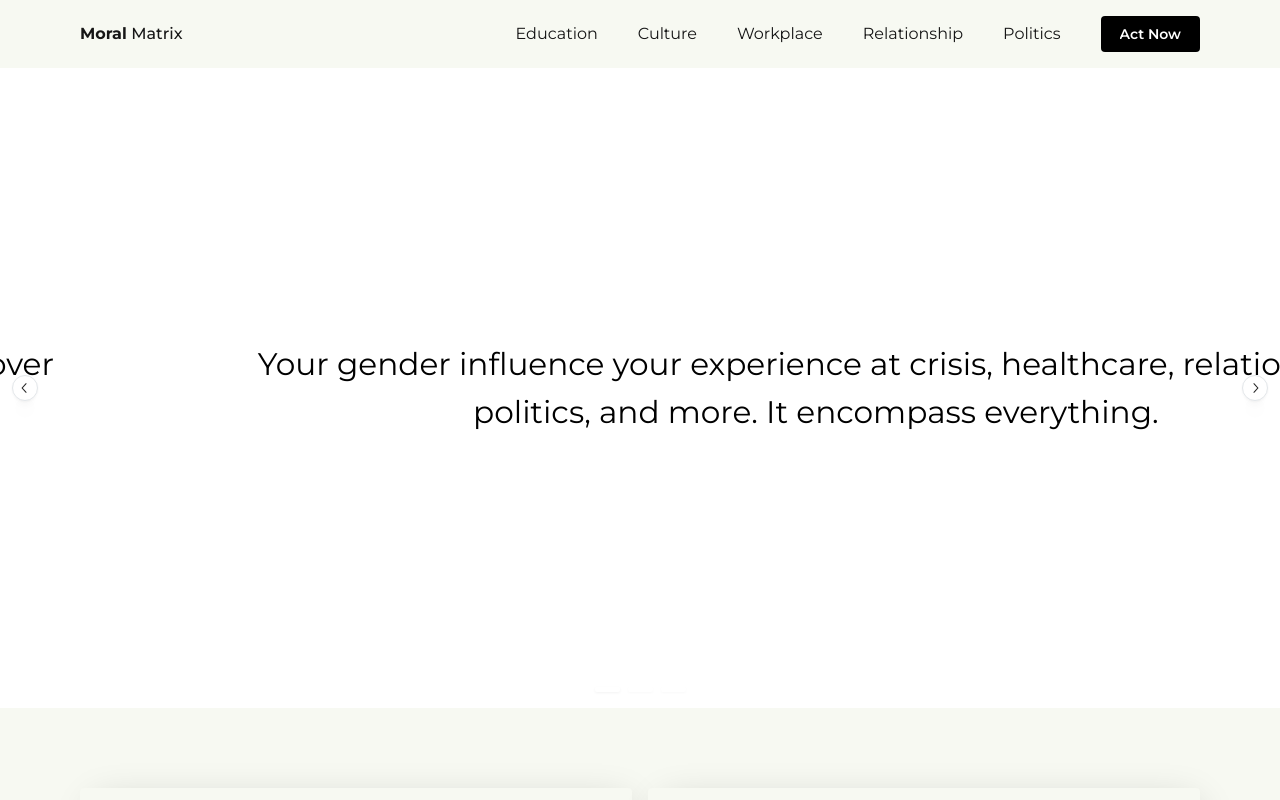
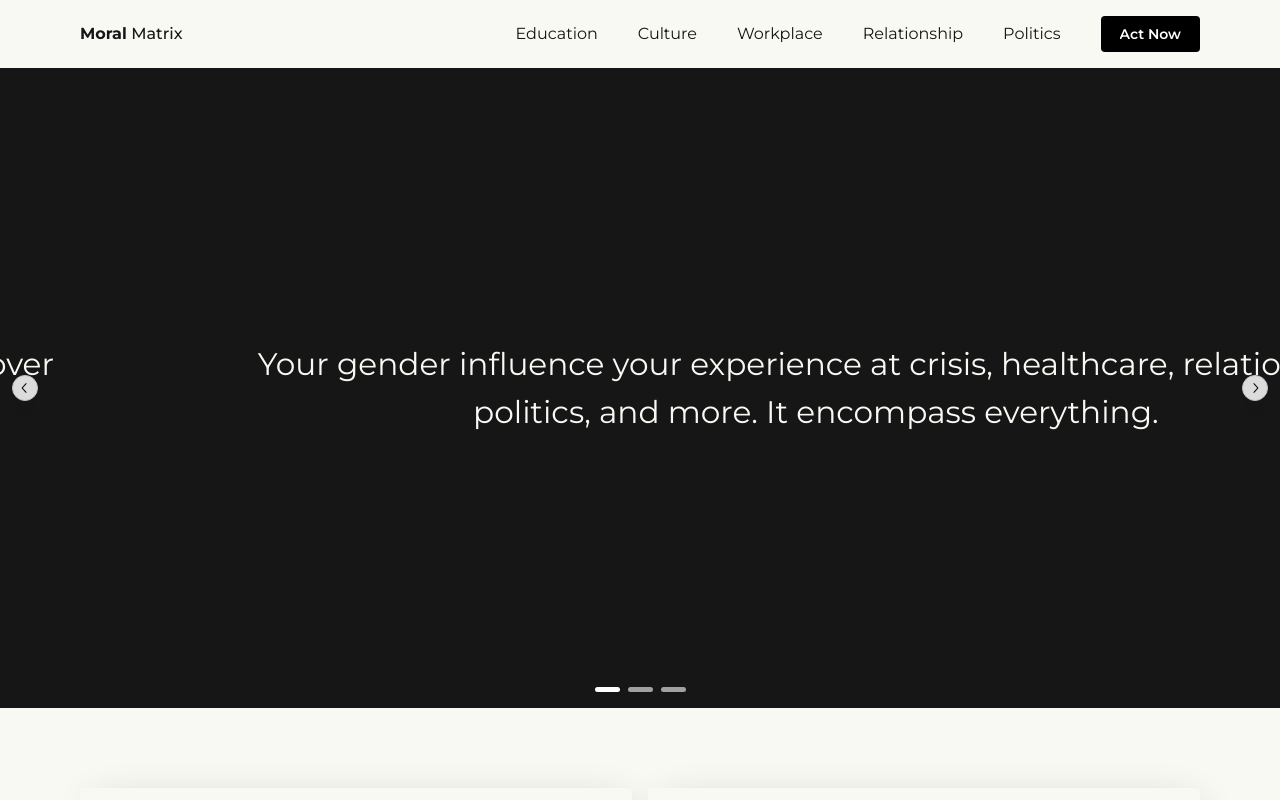
Before and after one commit to ajcent/gensoc, a React (Vite) app: page / in a window 1280 px wide. Shown: the top 800 px of the page. Built offline with nearby package versions, Linux system fonts and the light colour scheme.

Commit message:
Carousel Fix

```diff
--- a/src/pages/homepage/homeSlide/HomeSlide.css
+++ b/src/pages/homepage/homeSlide/HomeSlide.css
@@ -5,3 +5,8 @@
 .carousel-text {
   font-size: clamp(1.25rem, 1.5vw + 0.75rem, 3rem);
 }
+
+.hero-carousel {
+  background-color: var(--color-main-black);
+  color: var(--color-main-white);
+}
--- a/src/pages/homepage/homeSlide/HomeSlide.tsx
+++ b/src/pages/homepage/homeSlide/HomeSlide.tsx
@@ -22,6 +22,7 @@ function HomeSlide() {
           onMouseEnter={autoplay.current.stop}
           onMouseLeave={autoplay.current.reset}
           loop
+          className="hero-carousel"
         >
           <Carousel.Slide>
             <Center h="100%">
```
